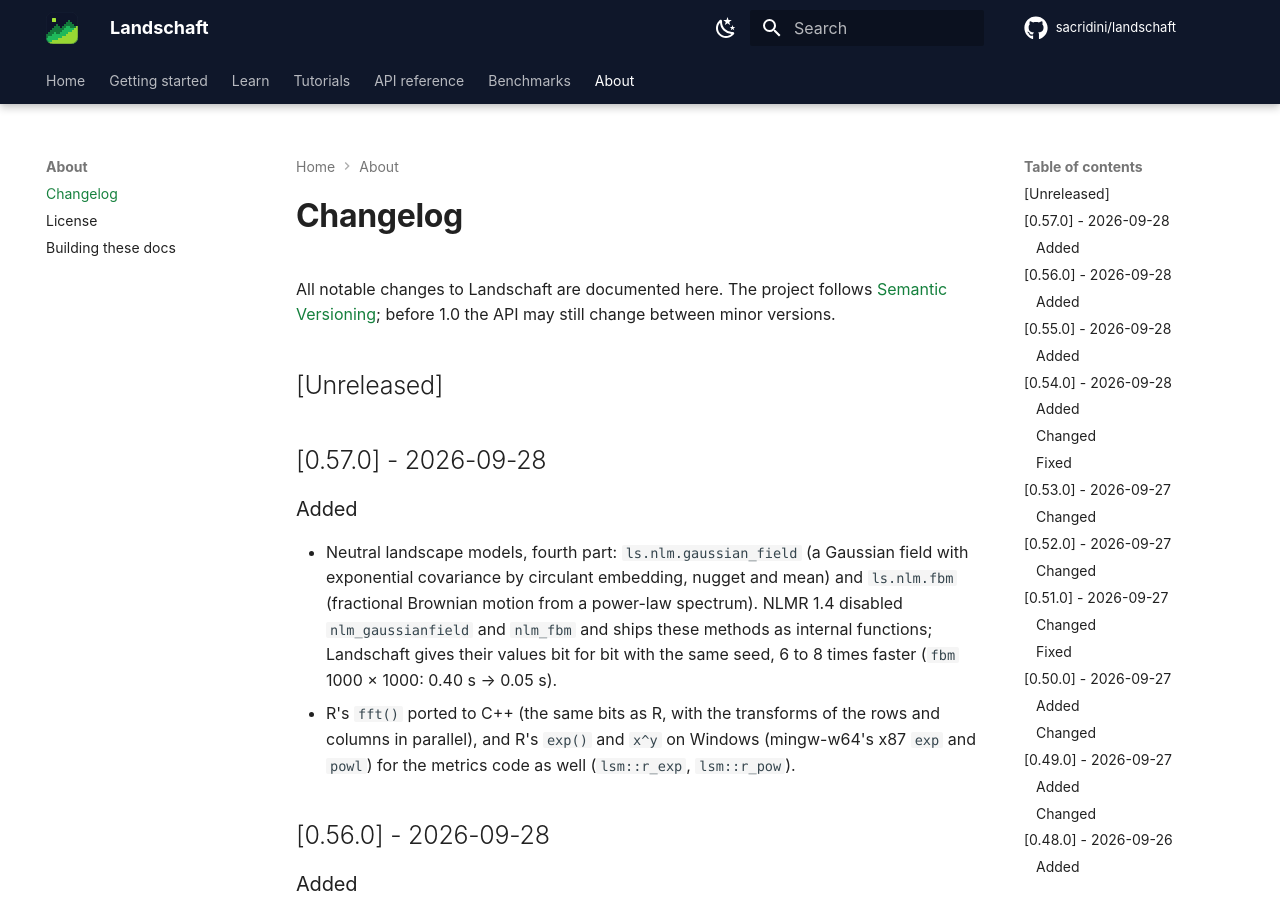
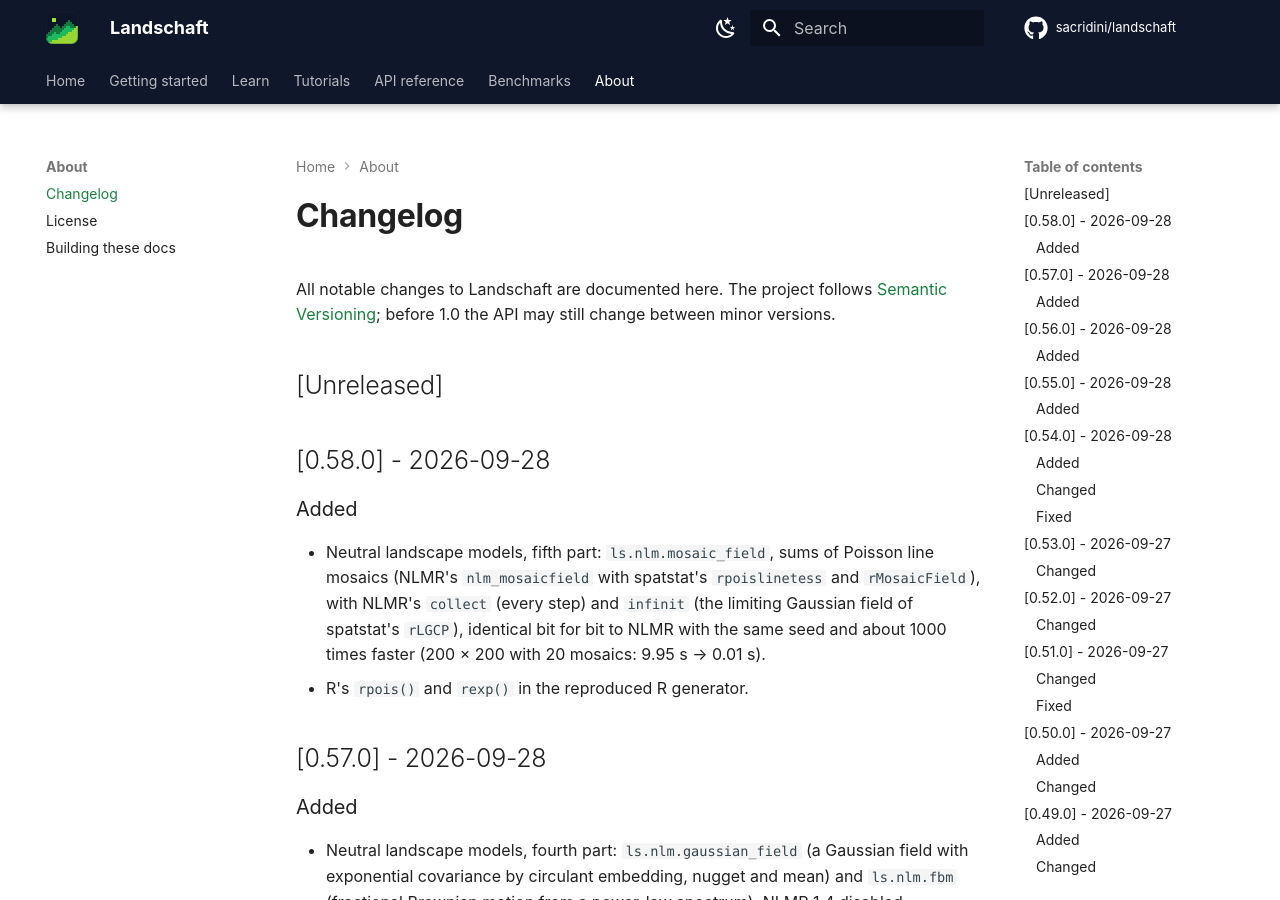
Before and after one commit to sacridini/landschaft, an MkDocs documentation site: the page built from docs/about/changelog.md, in a window 1280 px wide and 900 px high. Built offline with MkDocs 1.6.1 and Material for MkDocs 9.7.7, drawn with Linux system fonts in a browser that asks for light colours; comment, search, counter and statistics services are not loaded.

Commit message:
chore: release 0.58.0

```diff
--- a/CHANGELOG.md
+++ b/CHANGELOG.md
@@ -5,6 +5,16 @@ All notable changes to Landschaft are documented here. The project follows
 between minor versions.
 
 ## [Unreleased]
+
+## [0.58.0] - 2026-09-28
+
+### Added
+- Neutral landscape models, fifth part: `ls.nlm.mosaic_field`, sums of Poisson line
+  mosaics (NLMR's `nlm_mosaicfield` with spatstat's `rpoislinetess` and
+  `rMosaicField`), with NLMR's `collect` (every step) and `infinit` (the limiting
+  Gaussian field of spatstat's `rLGCP`), identical bit for bit to NLMR with the same
+  seed and about 1000 times faster (200 × 200 with 20 mosaics: 9.95 s → 0.01 s).
+- R's `rpois()` and `rexp()` in the reproduced R generator.
 
 ## [0.57.0] - 2026-09-28
 
--- a/pyproject.toml
+++ b/pyproject.toml
@@ -4,7 +4,7 @@ build-backend = "scikit_build_core.build"
 
 [project]
 name = "landschaft"
-version = "0.57.0"
+version = "0.58.0"
 description = "Fast, exact landscape pattern, fragmentation, landscape-metric and connectivity analysis for Python."
 readme = "README.md"
 license = "GPL-3.0-or-later"
```
Also changed, not shown: README.md (+1 -1 lines), docs/benchmarks.md (+3 -1 lines).
